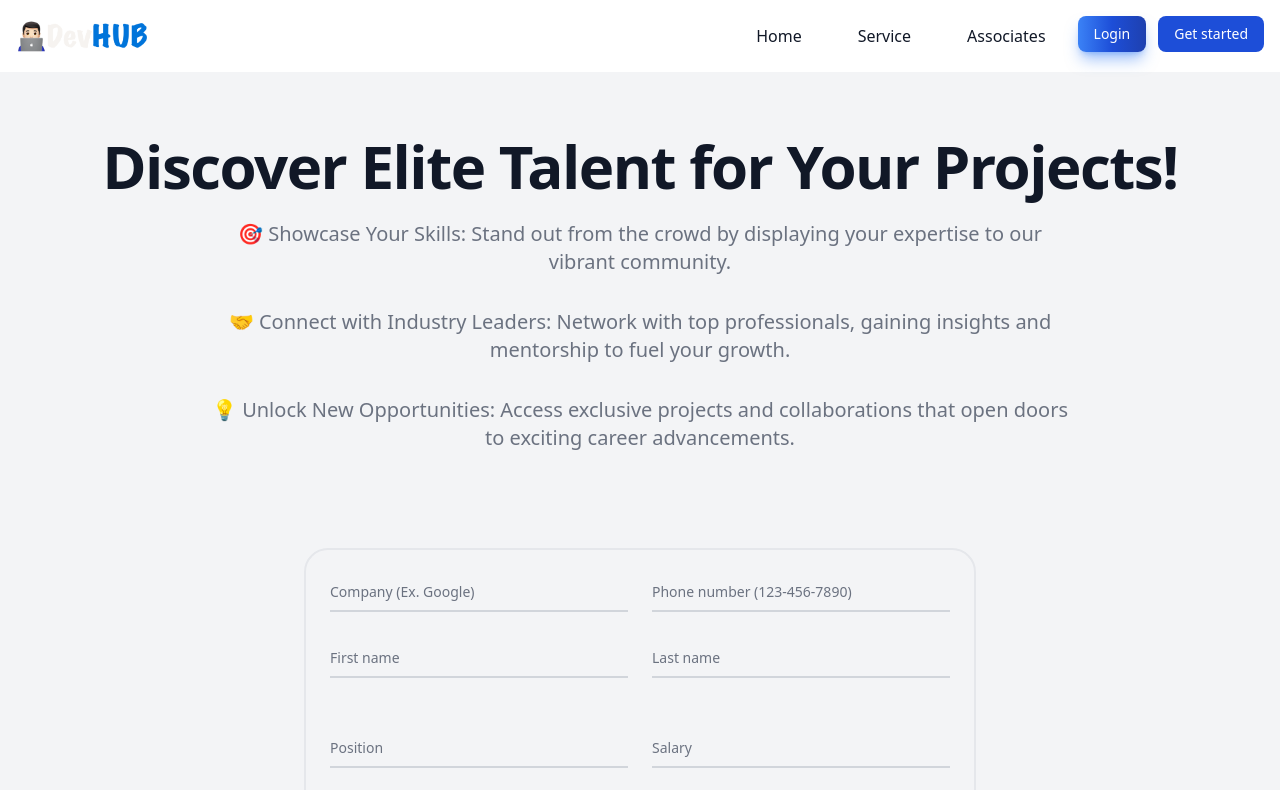
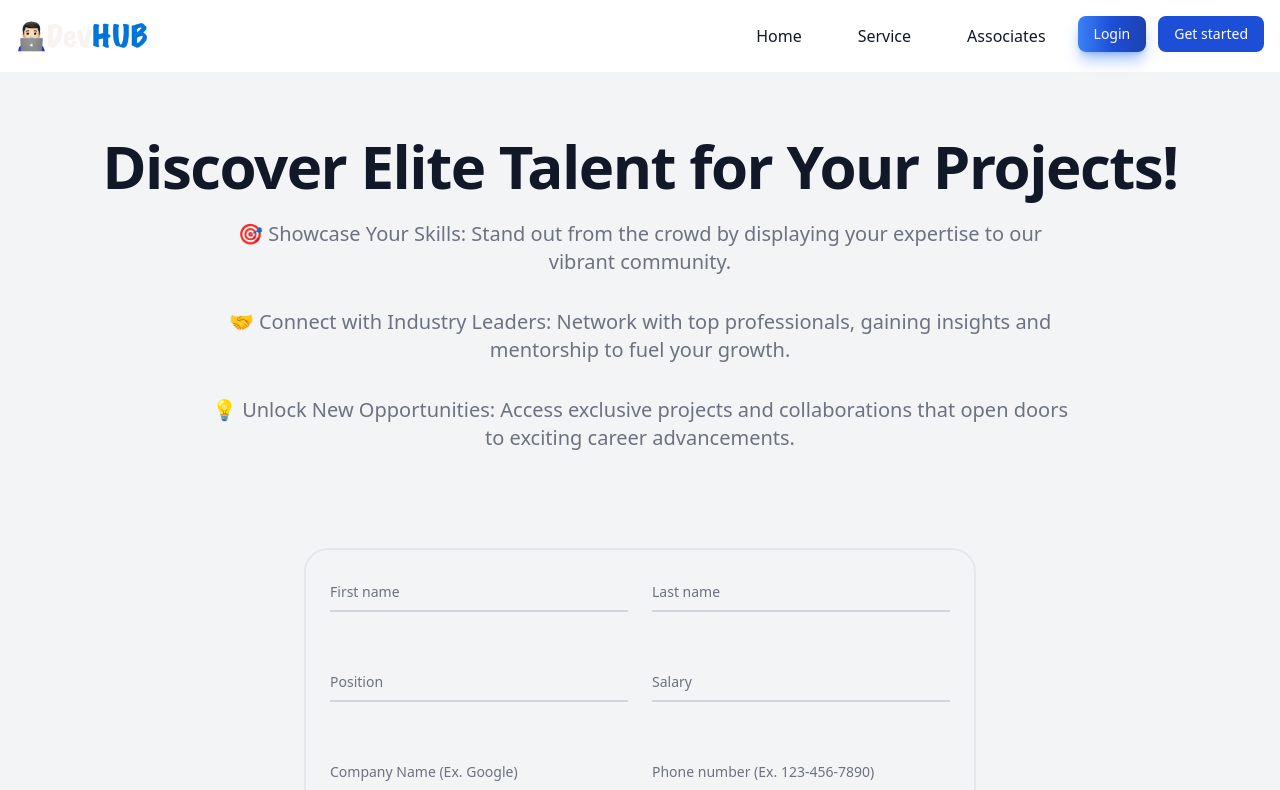
Before and after one commit to FernyCastro8/DevHub, a React (Create React App) app in the folder client/: page /employer-form in a window 1280 px wide. Shown: the top 790 px of the page. Built offline with nearby package versions, Linux system fonts and the light colour scheme.

Commit message:
employer form component - working on form input handling

```diff
--- a/client/src/component/forms/EmployerForm.js
+++ b/client/src/component/forms/EmployerForm.js
@@ -24,39 +24,68 @@ function EmployerForm() {
 
             {/*      Form    */}
             <div className="">
-                < div className="max-w-2xl mx-auto pt-5 border-2 p-6 rounded-3xl " >
+                < div className="max-w-2xl mx-auto pt-5 border-2 p-6 rounded-3xl overflow-auto" >
 
                     <form onSubmit={handleSubmit}>
+
                         <div className="grid xl:grid-cols-2 xl:gap-6">
+                            <div className="relative z-0 mb-6 w-full group">
+                                <input type="text" name="floating_first_name" id="floating_first_name"
+                                    className="block py-2.5 px-0 w-full text-sm text-gray-900 bg-transparent border-0 border-b-2 border-gray-300 appearance-none  dark:border-gray-600 dark:focus:border-blue-500 focus:outline-none focus:ring-0 focus:border-blue-600 peer"
+                                    placeholder=" " required />
+                                <label for="floating_first_name"
+                                    className="absolute text-sm text-gray-500 dark:text-gray-400 duration-300 transform -translate-y-6 scale-75 top-3 -z-10 origin-[0] peer-focus:left-0 peer-focus:text-blue-600 peer-focus:dark:text-blue-500 peer-placeholder-shown:scale-100 peer-placeholder-shown:translate-y-0 peer-focus:scale-75 peer-focus:-translate-y-6">First name</label>
+                            </div>
+                            <div className="relative z-0 mb-6 w-full group">
+                                <input type="text" name="floating_last_name" id="floating_last_name"
+                                    className="block py-2.5 px-0 w-full text-sm text-gray-900 bg-transparent border-0 border-b-2 border-gray-300 appearance-none  dark:border-gray-600 dark:focus:border-blue-500 focus:outline-none focus:ring-0 focus:border-blue-600 peer"
+                                    placeholder=" " required />
+                                <label for="floating_last_name"
+                                    className="absolute text-sm text-gray-500 dark:text-gray-400 duration-300 transform -translate-y-6 scale-75 top-3 -z-10 origin-[0] peer-focus:left-0 peer-focus:text-blue-600 peer-focus:dark:text-blue-500 peer-placeholder-shown:scale-100 peer-placeholder-shown:translate-y-0 peer-focus:scale-75 peer-focus:-translate-y-6">Last name</label>
+                            </div>
 
                             <div className="relative z-0 mb-6 w-full group">
-                                <input type="text" name="floating_company" id="floating_company" className="block py-2.5 px-0 w-full text-sm text-gray-900 bg-transparent border-0 border-b-2 border-gray-300 appearance-none dark:border-gray-600 dark:focus:border-blue-500 focus:outline-none focus:ring-0 focus:border-blue-600 peer" placeholder=" " required />
-                                <label for="floating_company" className="absolute text-sm text-gray-500 dark:text-gray-400 duration-300 transform -translate-y-6 scale-75 top-3 -z-10 origin-[0] peer-focus:left-0 peer-focus:text-blue-600 peer-focus:dark:text-blue-500 peer-placeholder-shown:scale-100 peer-placeholder-shown:translate-y-0 peer-focus:scale-75 peer-focus:-translate-y-6">Company (Ex. Google)</label>
+                                <input type="text" name="floating_last_name" id="floating_last_name"
+                                    className="block py-2.5 px-0 w-full text-sm text-gray-900 bg-transparent border-0 border-b-2 border-gray-300 appearance-none  dark:border-gray-600 dark:focus:border-blue-500 focus:outline-none focus:ring-0 focus:border-blue-600 peer"
+                                    placeholder=" " required />
+                                <label for="floating_last_name"
+                                    className="absolute text-sm text-gray-500 dark:text-gray-400 duration-300 transform -translate-y-6 scale-75 top-3 -z-10 origin-[0] peer-focus:left-0 peer-focus:text-blue-600 peer-focus:dark:text-blue-500 peer-placeholder-shown:scale-100 peer-placeholder-shown:translate-y-0 peer-focus:scale-75 peer-focus:-translate-y-6">Position</label>
                             </div>
+
                             <div className="relative z-0 mb-6 w-full group">
-                                <input type="tel" pattern="[0-9]{3}-[0-9]{3}-[0-9]{4}" name="floating_phone" id="floating_phone" className="block py-2.5 px-0 w-full text-sm text-gray-900 bg-transparent border-0 border-b-2 border-gray-300 appearance-none  dark:border-gray-600 dark:focus:border-blue-500 focus:outline-none focus:ring-0 focus:border-blue-600 peer" placeholder=" " required />
-                                <label for="floating_phone" className="absolute text-sm text-gray-500 dark:text-gray-400 duration-300 transform -translate-y-6 scale-75 top-3 -z-10 origin-[0] peer-focus:left-0 peer-focus:text-blue-600 peer-focus:dark:text-blue-500 peer-placeholder-shown:scale-100 peer-placeholder-shown:translate-y-0 peer-focus:scale-75 peer-focus:-translate-y-6">Phone number (123-456-7890)</label>
+                                <input type="text" name="floating_last_name" id="floating_last_name"
+                                    className="block py-2.5 px-0 w-full text-sm text-gray-900 bg-transparent border-0 border-b-2 border-gray-300 appearance-none  dark:border-gray-600 dark:focus:border-blue-500 focus:outline-none focus:ring-0 focus:border-blue-600 peer" placeholder=" " required />
+                                <label for="floating_last_name"
+                                    className="absolute text-sm text-gray-500 dark:text-gray-400 duration-300 transform -translate-y-6 scale-75 top-3 -z-10 origin-[0] peer-focus:left-0 peer-focus:text-blue-600 peer-focus:dark:text-blue-500 peer-placeholder-shown:scale-100 peer-placeholder-shown:translate-y-0 peer-focus:scale-75 peer-focus:-translate-y-6">Salary</label>
+                            </div>
+
+                            <div className="relative z-0 mb-6 w-full group">
+                                <input type="text"
+                                    name="floating_company" id="floating_company"
+                                    className="block py-2.5 px-0 w-full text-sm text-gray-900 bg-transparent border-0 border-b-2 border-gray-300 appearance-none dark:border-gray-600 dark:focus:border-blue-500 focus:outline-none focus:ring-0 focus:border-blue-600 peer"
+                                    placeholder=" " required />
+                                <label for="floating_company"
+                                    className="absolute text-sm text-gray-500 dark:text-gray-400 duration-300 transform -translate-y-6 scale-75 top-3 -z-10 origin-[0] peer-focus:left-0 peer-focus:text-blue-600 peer-focus:dark:text-blue-500 peer-placeholder-shown:scale-100 peer-placeholder-shown:translate-y-0 peer-focus:scale-75 peer-focus:-translate-y-6">Company Name (Ex. Google)</label>
+                            </div>
+
+                            <div className="relative z-0 mb-6 w-full group">
+                                <input type="tel" pattern="[0-9]{3}-[0-9]{3}-[0-9]{4}"
+                                    name="floating_phone" id="floating_phone"
+                                    className="block py-2.5 px-0 w-full text-sm text-gray-900 bg-transparent border-0 border-b-2 border-gray-300 appearance-none  dark:border-gray-600 dark:focus:border-blue-500 focus:outline-none focus:ring-0 focus:border-blue-600 peer"
+                                    placeholder=" " required />
+                                <label for="floating_phone" className="absolute text-sm text-gray-500 dark:text-gray-400 duration-300 transform -translate-y-6 scale-75 top-3 -z-10 origin-[0] peer-focus:left-0 peer-focus:text-blue-600 peer-focus:dark:text-blue-500 peer-placeholder-shown:scale-100 peer-placeholder-shown:translate-y-0 peer-focus:scale-75 peer-focus:-translate-y-6">Phone number (Ex. 123-456-7890)</label>
                             </div>
                         </div>
 
-                        <div className="grid xl:grid-cols-2 xl:gap-6">
-                            <div className="relative z-0 mb-6 w-full group">
-                                <input type="text" name="floating_first_name" id="floating_first_name" className="block py-2.5 px-0 w-full text-sm text-gray-900 bg-transparent border-0 border-b-2 border-gray-300 appearance-none  dark:border-gray-600 dark:focus:border-blue-500 focus:outline-none focus:ring-0 focus:border-blue-600 peer" placeholder=" " required />
-                                <label for="floating_first_name" className="absolute text-sm text-gray-500 dark:text-gray-400 duration-300 transform -translate-y-6 scale-75 top-3 -z-10 origin-[0] peer-focus:left-0 peer-focus:text-blue-600 peer-focus:dark:text-blue-500 peer-placeholder-shown:scale-100 peer-placeholder-shown:translate-y-0 peer-focus:scale-75 peer-focus:-translate-y-6">First name</label>
-                            </div>
-                            <div className="relative z-0 mb-6 w-full group">
-                                <input type="text" name="floating_last_name" id="floating_last_name" className="block py-2.5 px-0 w-full text-sm text-gray-900 bg-transparent border-0 border-b-2 border-gray-300 appearance-none  dark:border-gray-600 dark:focus:border-blue-500 focus:outline-none focus:ring-0 focus:border-blue-600 peer" placeholder=" " required />
-                                <label for="floating_last_name" className="absolute text-sm text-gray-500 dark:text-gray-400 duration-300 transform -translate-y-6 scale-75 top-3 -z-10 origin-[0] peer-focus:left-0 peer-focus:text-blue-600 peer-focus:dark:text-blue-500 peer-placeholder-shown:scale-100 peer-placeholder-shown:translate-y-0 peer-focus:scale-75 peer-focus:-translate-y-6">Last name</label>
-                            </div>
-                            <div className="relative z-0 mb-6 w-full group">
-                                <input type="text" name="floating_last_name" id="floating_last_name" className="block py-2.5 px-0 w-full text-sm text-gray-900 bg-transparent border-0 border-b-2 border-gray-300 appearance-none  dark:border-gray-600 dark:focus:border-blue-500 focus:outline-none focus:ring-0 focus:border-blue-600 peer" placeholder=" " required />
-                                <label for="floating_last_name" className="absolute text-sm text-gray-500 dark:text-gray-400 duration-300 transform -translate-y-6 scale-75 top-3 -z-10 origin-[0] peer-focus:left-0 peer-focus:text-blue-600 peer-focus:dark:text-blue-500 peer-placeholder-shown:scale-100 peer-placeholder-shown:translate-y-0 peer-focus:scale-75 peer-focus:-translate-y-6">Position</label>
-                            </div>
-                            <div className="relative z-0 mb-6 w-full group">
-                                <input type="text" name="floating_last_name" id="floating_last_name" className="block py-2.5 px-0 w-full text-sm text-gray-900 bg-transparent border-0 border-b-2 border-gray-300 appearance-none  dark:border-gray-600 dark:focus:border-blue-500 focus:outline-none focus:ring-0 focus:border-blue-600 peer" placeholder=" " required />
-                                <label for="floating_last_name" className="absolute text-sm text-gray-500 dark:text-gray-400 duration-300 transform -translate-y-6 scale-75 top-3 -z-10 origin-[0] peer-focus:left-0 peer-focus:text-blue-600 peer-focus:dark:text-blue-500 peer-placeholder-shown:scale-100 peer-placeholder-shown:translate-y-0 peer-focus:scale-75 peer-focus:-translate-y-6">Salary</label>
-                            </div>
+                        <div className="relative z-0 mb-6 w-full group">
+                            <textarea type="text"
+                                name="floating_company" id="floating_company"
+                                className="block py-2.5 px-0 w-full text-sm text-gray-900 bg-transparent border-0 border-b-2 border-gray-300 appearance-none dark:border-gray-600 dark:focus:border-blue-500 focus:outline-none focus:ring-0 focus:border-blue-600 peer"
+                                placeholder=" " required />
+                            <label for="floating_company"
+                                className="absolute text-sm text-gray-500 dark:text-gray-400 duration-300 transform -translate-y-6 scale-75 top-3 -z-10 origin-[0] peer-focus:left-0 peer-focus:text-blue-600 peer-focus:dark:text-blue-500 peer-placeholder-shown:scale-100 peer-placeholder-shown:translate-y-0 peer-focus:scale-75 peer-focus:-translate-y-6">Job Description</label>
                         </div>
+
 
                         {/*         email imput        */}
                         {/* <div className="relative z-0 mb-6 w-full group">
--- a/client/src/component/forms/Register.js
+++ b/client/src/component/forms/Register.js
@@ -1,6 +1,6 @@
 import React from 'react';
 import { Link } from 'react-router-dom'
-
+import { useState } from 'react';
 
 
 
@@ -53,20 +53,20 @@ function Register() {
 
                             <div className='p-5'>
                                 <div className="mb-5">
-                                    <label for="email" className="block mb-2 text-sm font-medium text-gray-900 dark:text-white">First name</label>
+                                    <label for="text" className="block mb-2 text-sm font-medium text-gray-900 dark:text-white">First name</label>
                                     <input type="text"
-                                        name="first-name"
+                                        name="firstName"
                                         value={formData.firstName}  // Value to controlled by state
                                         onChange={handleChange} // Handle change event
                                         className="shadow-sm bg-gray-50 border border-gray-300 text-gray-900 text-sm rounded-lg focus:ring-blue-500 focus:border-blue-500 block w-full p-2.5 px-14 dark:bg-gray-700 dark:border-gray-600 dark:placeholder-gray-400 dark:text-white dark:focus:ring-blue-500 dark:focus:border-blue-500 dark:shadow-sm-light"
                                         placeholder="Enter your First name"
-                                        autoComplete="name" required
+                                        autoComplete="" required
                                     />
                                 </div> <div className="mb-5">
                                     <label for="text" className="block mb-2 text-sm font-medium text-gray-900 dark:text-white">Last name</label>
                                     <input
                                         type="text"
-                                        name="last-name"
+                                        name="lastName"
                                         value={formData.lastName}  // Value to controlled by state
                                         onChange={handleChange} // Handle change event
                                         className="shadow-sm bg-gray-50 border border-gray-300 text-gray-900 text-sm rounded-lg focus:ring-blue-500 focus:border-blue-500 block w-full p-2.5 px-14 dark:bg-gray-700 dark:border-gray-600 dark:placeholder-gray-400 dark:text-white dark:focus:ring-blue-500 dark:focus:border-blue-500 dark:shadow-sm-light"
```
